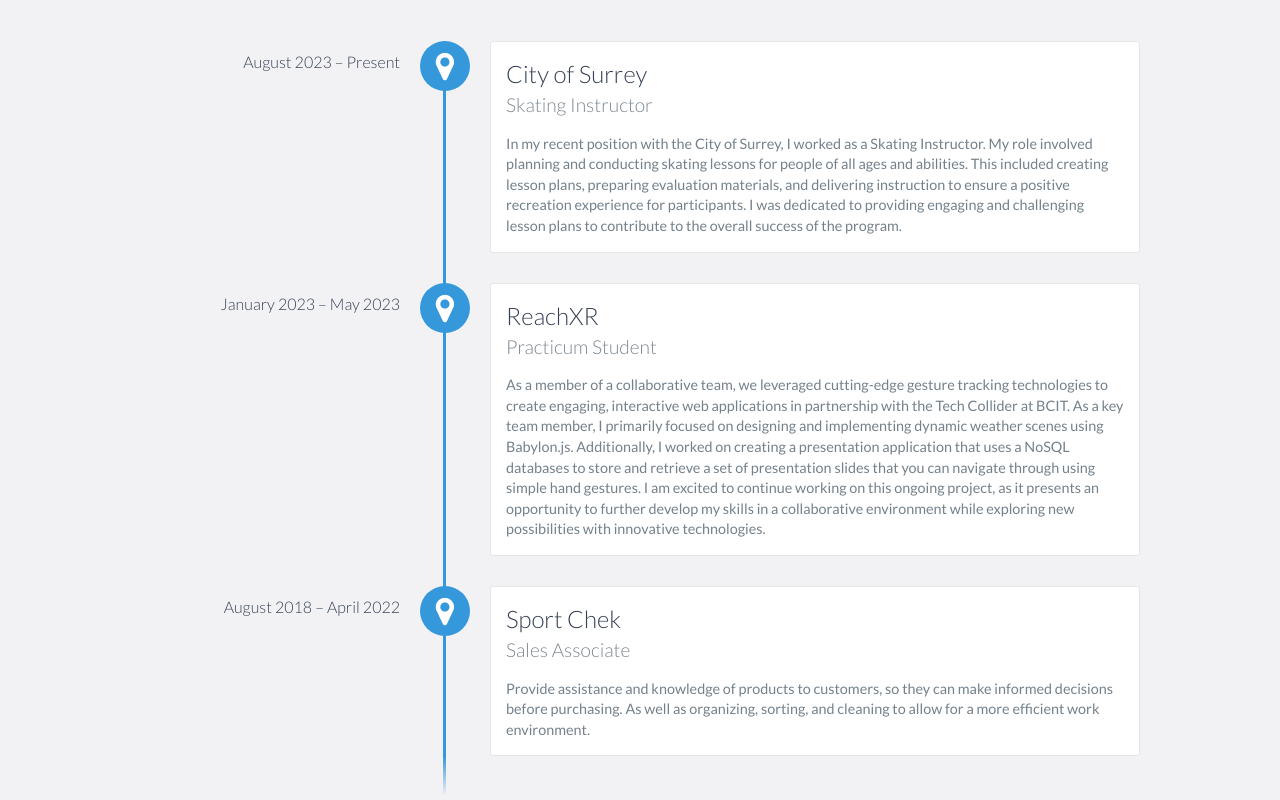
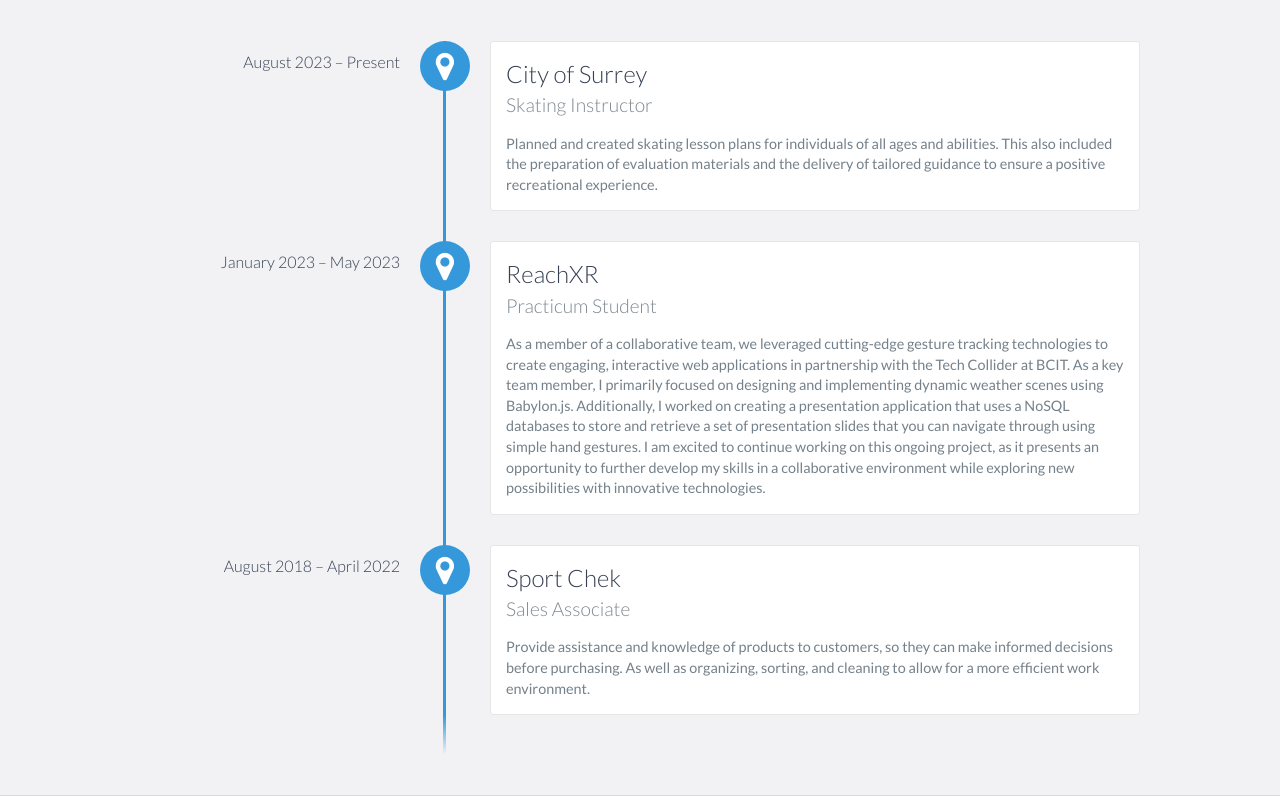
Before and after one commit to Prab-Bains/Prab-Bains.github.io, a website: page index.html in a window 1280 px wide. Shown: the part 1180-1980 px from the top of the page. Drawn offline with nearby package versions, Linux system fonts and the light colour scheme.

Commit message:
update wording for job

```diff
--- a/index.html
+++ b/index.html
@@ -93,11 +93,9 @@
                 <h3>City of Surrey</h3>
                 <h4>Skating Instructor</h4>
                 <p>
-                    In my recent position with the City of Surrey, I worked as a Skating Instructor. My role involved
-                    planning and conducting skating lessons for people of all ages and abilities. This included creating
-                    lesson plans, preparing evaluation materials, and delivering instruction to ensure a positive
-                    recreation experience for participants. I was dedicated to providing engaging and challenging lesson
-                    plans to contribute to the overall success of the program.
+                    Planned and created skating lesson plans for individuals of all ages and abilities. This also
+                    included the preparation of evaluation materials and the delivery of tailored guidance to ensure a
+                    positive recreational experience.
                 </p>
             </div>
 
```
